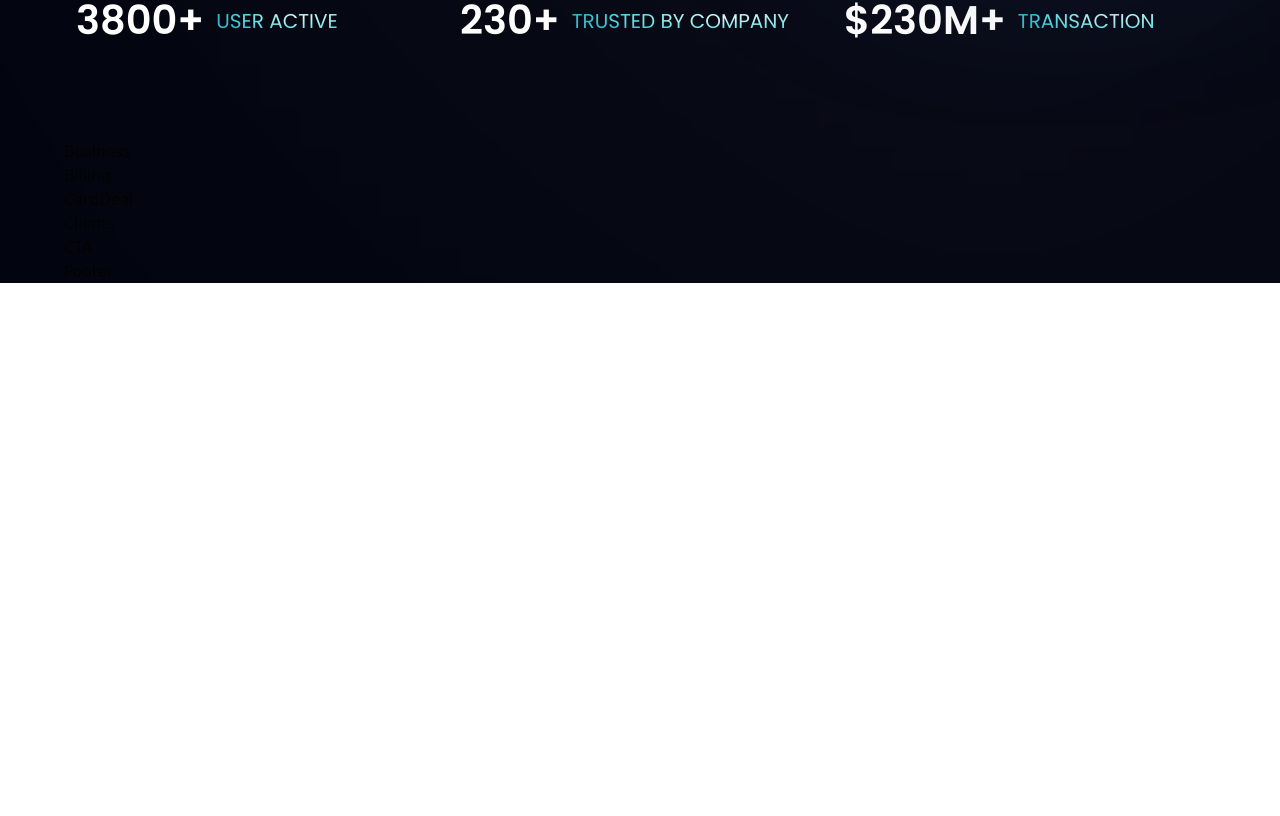
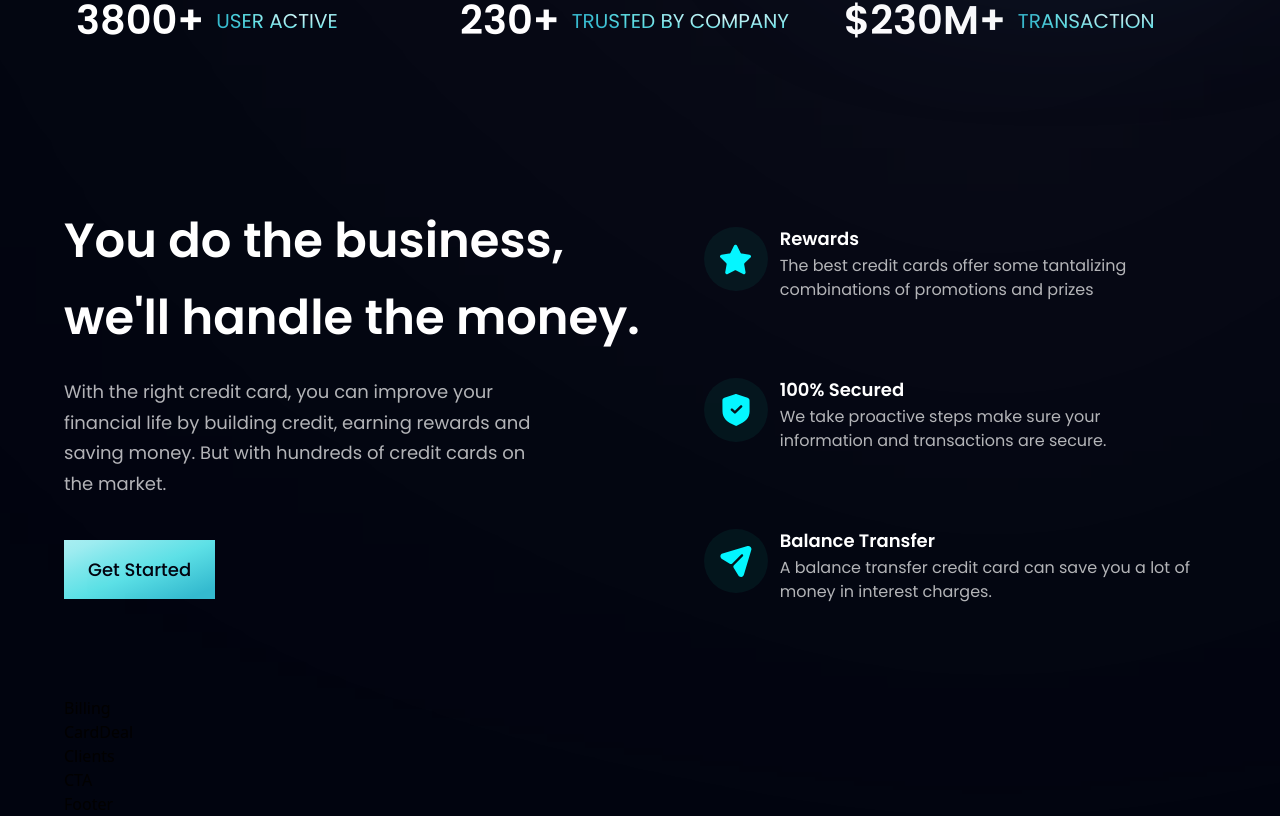
Before and after one commit to DThiwanka/Tailwind-CSS-Tutorial, a React (Vite) app: page / in a window 1280 px wide. Shown: the part 806-1622 px from the top of the page. Before the commit the page ends 1089 px from the top, so only its background shows below. Built offline with nearby package versions, Linux system fonts and the light colour scheme.

Commit message:
Business Section

```diff
--- a/src/components/Business.jsx
+++ b/src/components/Business.jsx
@@ -1,11 +1,50 @@
-import React from 'react'
+import { features } from "../constants"
+import styles, { layout } from "../style"
+import Button from "./Button"
 
-const Business = () => {
-  return (
-    <div>
-      Business
+const FeatureCard = ({ icon, title, content, index }) => (
+
+
+  <div className={`flex flex-row p-6 rounded-[20px] ${index !== features.length - 1 ? "mb-6" : "mb-0"} feature-card `}>
+    <div className={`w-[64px] h-[64px] rounded-full ${styles.flexCenter} bg-dimBlue`}>
+      <img src={icon} alt="icon" className="w-[50%] h-[50%] object-contain" />
     </div>
-  )
-}
+
+  <div className="flex-1 flex flex-col ml-3">
+    <h4 className="font-poppins font-semibold text-white text-[18px] leading-[23px] mb-1">
+      {title}
+    </h4>
+  <p className="font-poppins font-normal text-dimWhite text-[16px] leading-[24px] mb-1">
+    {content}
+  </p>
+  </div>
+
+  </div>
+);
+
+const Business = () => (
+
+  <section id="features" className={layout.section}>
+    <div classname={layout.sectionInfo}>
+      <h2 className={styles.heading2}>
+        You do the business,<br className="sm:block hidden" />
+        we'll handle the money.
+      </h2>
+      <p className={`${styles.paragraph} max-w-[470px] mt-5`}>
+        With the right credit card, you can improve your financial life by building credit, earning rewards and saving money. But with hundreds of credit cards on the market.
+      </p>
+
+      <Button styles="mt-10" />
+    </div>
+
+    <div className={`${layout.sectionImg} flex-col`}>
+      {features.map((feature, index) => (
+        <FeatureCard key={feature.id} {...feature} index={index} />
+      ))}
+    </div>
+
+  </section>
+
+)
 
 export default Business
--- a/src/components/Button.jsx
+++ b/src/components/Button.jsx
@@ -1,10 +1,10 @@
 import React from 'react'
 
-const Button = () => {
+const Button = ({styles}) => {
   return (
-    <div>
-      Button
-    </div>
+    <button type="button" className={`py-4 px-6 bg-blue-gradient font-poppins font-medium text-[18px] text-primary outline-none ${styles}`}>
+        Get Started
+    </button>
   )
 }
 
```
